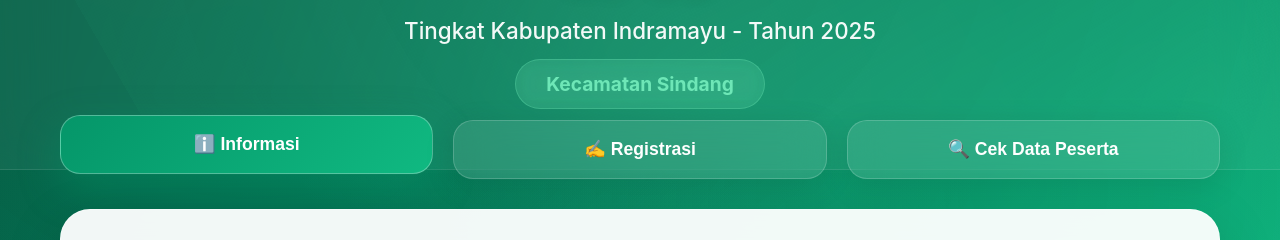
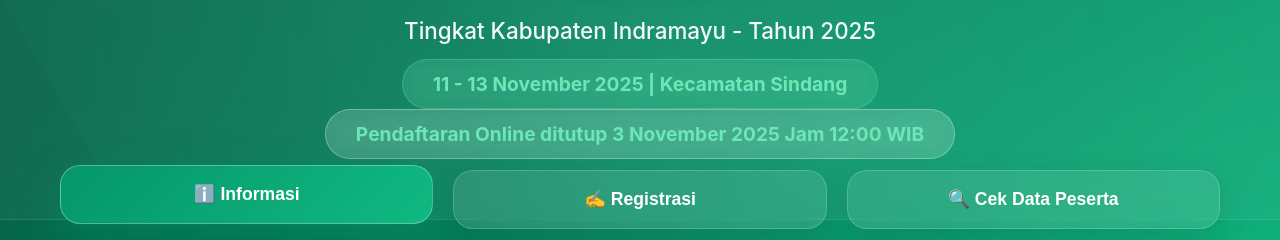
Before and after one commit to bimasindramayu/mtq, a plain HTML site: page index.html in a window 1280 px wide. Shown: the part 371-611 px from the top of the page. Drawn offline with Linux system fonts and the light colour scheme.

Commit message:
setup closed registation time

```diff
--- a/index.html
+++ b/index.html
@@ -27,7 +27,9 @@
             </div>
             <h1>Musabaqah Tilawatil Qur'an (MTQ)<br>ke-55</h1>
             <p class="hero-subtitle">Tingkat Kabupaten Indramayu - Tahun 2025</p>
-            <p class="hero-date">Kecamatan Sindang</p>
+            <p class="hero-date">11 - 13 November 2025 | Kecamatan Sindang</p>
+            <p class="hero-close">Pendaftaran Online ditutup 3 November 2025 Jam 12:00 WIB</p>
+
         </div>
     </div>
 
--- a/script.js
+++ b/script.js
@@ -1,8 +1,8 @@
 // script.js
 // ===== CONFIGURATION =====
-const APPS_SCRIPT_URL = 'https://script.google.com/macros/s/AKfycbwUqZZ9RW2o5rO8yXs9HNL6qsnfFe64k0bXCtC9FYk7a8gel-M6LHVSoWxSlHzVbTOo/exec';
+const APPS_SCRIPT_URL = 'https://script.google.com/macros/s/AKfycbxnWrsuoAPF70etkwUhZYIJkZME8BzeYyYvU7M0Cn9oL-AxqKsRbFcsPBeg50JPOR5Q/exec';
 const REGISTRATION_START = new Date('2025-10-29T00:00:00+07:00');
-const REGISTRATION_END = new Date('2025-11-03T23:59:59+07:00');
+const REGISTRATION_END = new Date('2025-11-03T12:00:00+07:00');
 const MAX_FILE_SIZE_MB = 5;
 const MAX_FILE_SIZE_BYTES = MAX_FILE_SIZE_MB * 1024 * 1024;
 
--- a/style.css
+++ b/style.css
@@ -171,6 +171,20 @@ body::before {
     -webkit-backdrop-filter: blur(10px);
     backdrop-filter: blur(10px);
     border: 1px solid rgba(110, 231, 183, 0.3);
+}
+
+.hero-close {
+    color: var(--accent);
+    font-size: 1.2em;
+    font-weight: 700;
+    animation: fadeInUp 0.8s ease 0.4s both;
+    padding: 12px 30px;
+    background: rgba(255, 255, 255, 0.15);
+    border-radius: 50px;
+    display: inline-block;
+    -webkit-backdrop-filter: blur(10px);
+    backdrop-filter: blur(10px);
+    border: 1px solid rgba(255, 255, 255, 0.3);
 }
 
 @keyframes fadeInUp {
```
